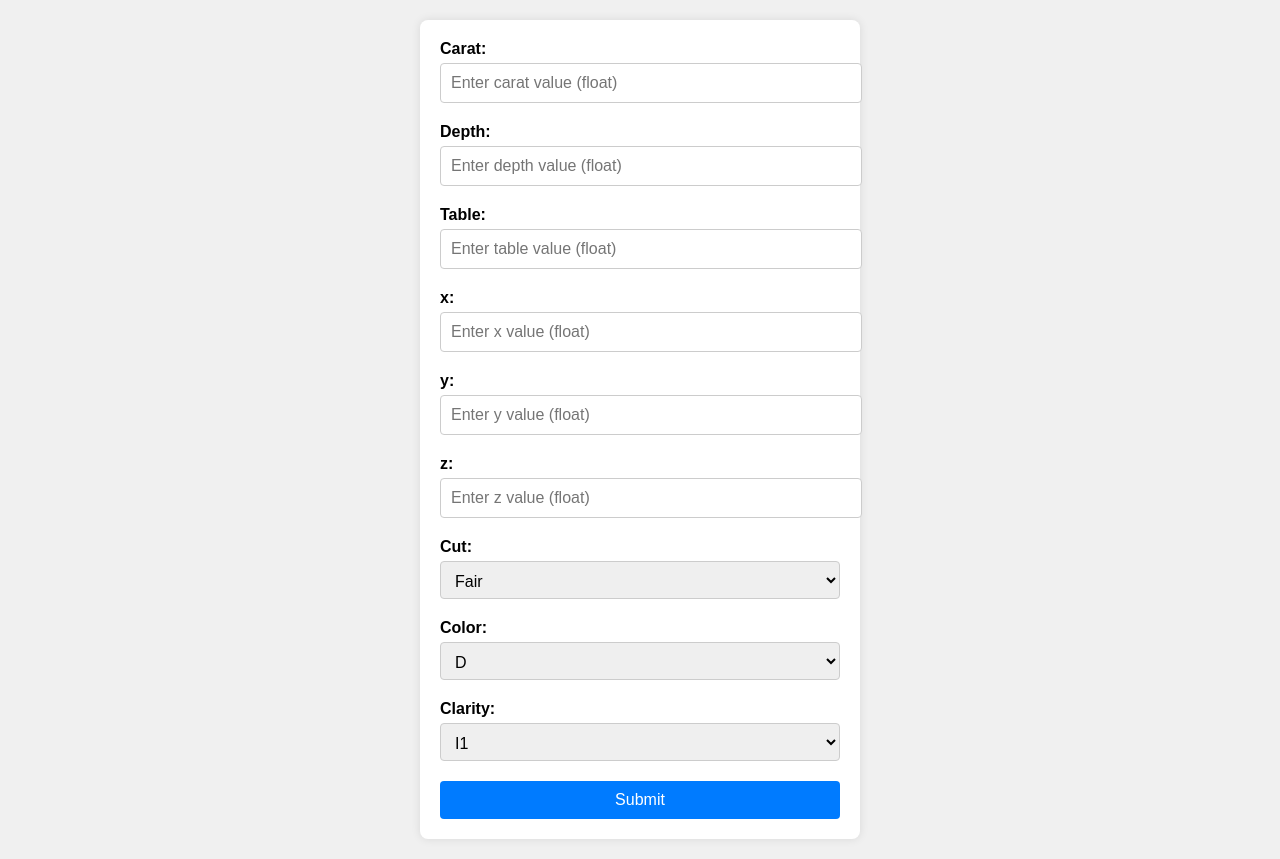
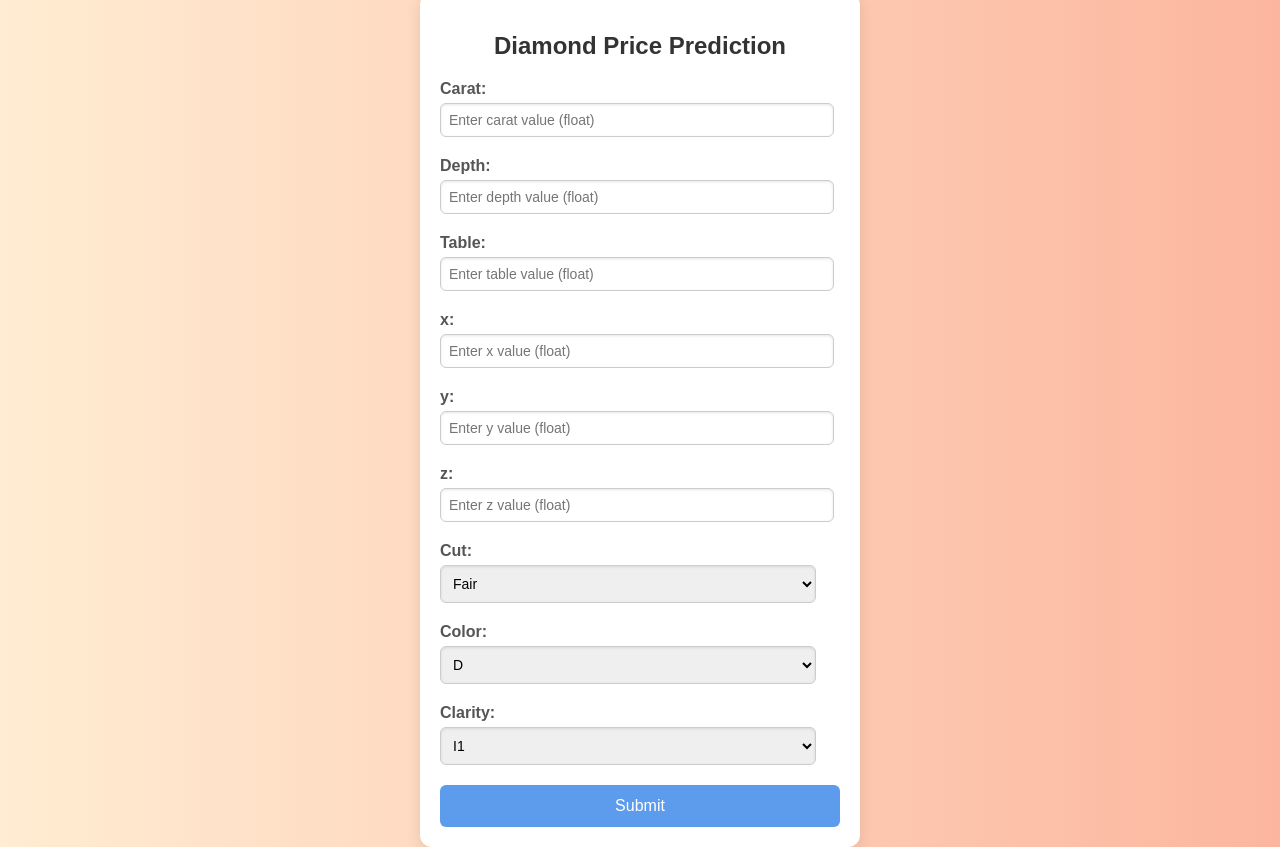
Before and after one commit to mahendragharad/Diamond_Price_Prediction_Using_Linear_Regression, a Flask app: page /predict in a window 1280 px wide. Run offline with Flask 3, Linux system fonts and the light colour scheme.

Commit message:
first commit

```diff
--- a/templates/form.html
+++ b/templates/form.html
@@ -4,45 +4,59 @@
     <title>Diamond Price Prediction</title>
     <style>
         body {
-            font-family: Arial, sans-serif;
-            background-color: #f0f0f0;
+            font-family: 'Arial', sans-serif;
+            background: linear-gradient(to right, #ffecd2, #fcb69f);
             margin: 0;
             padding: 20px;
+            display: flex;
+            justify-content: center;
+            align-items: center;
+            height: 100vh;
         }
 
         form {
             max-width: 400px;
-            margin: 0 auto;
+            width: 100%;
             background-color: #fff;
             padding: 20px;
-            border-radius: 8px;
-            box-shadow: 0 0 10px rgba(0, 0, 0, 0.1);
+            border-radius: 12px;
+            box-shadow: 0 4px 15px rgba(0, 0, 0, 0.1);
+            text-align: center;
+        }
+
+        h2 {
+            margin-bottom: 20px;
+            color: #333;
+            font-size: 24px;
         }
 
         .form-group {
             margin-bottom: 15px;
+            text-align: left;
         }
 
         label {
             display: block;
             margin-bottom: 5px;
             font-weight: bold;
+            color: #555;
         }
 
         input[type="text"],
         select {
-            width: 100%;
-            padding: 10px;
+            width: calc(100% - 24px);
+            padding: 8px;
             border: 1px solid #ccc;
-            border-radius: 4px;
-            font-size: 16px;
+            border-radius: 6px;
+            font-size: 14px;
             transition: border-color 0.3s ease;
+            box-shadow: inset 0 1px 3px rgba(0, 0, 0, 0.1);
         }
 
         input[type="text"]:focus,
         select:focus {
             outline: none;
-            border-color: #66afe9;
+            border-color: #5D9CEC;
         }
 
         select {
@@ -52,18 +66,20 @@
         input[type="submit"] {
             display: block;
             width: 100%;
-            background-color: #007bff;
+            background-color: #5D9CEC;
             color: #fff;
-            padding: 10px;
+            padding: 12px;
             border: none;
-            border-radius: 4px;
+            border-radius: 6px;
             font-size: 16px;
             cursor: pointer;
-            transition: background-color 0.3s ease;
+            transition: background-color 0.3s ease, transform 0.2s ease;
+            margin-top: 20px;
         }
 
         input[type="submit"]:hover {
-            background-color: #0056b3;
+            background-color: #4A89DC;
+            transform: translateY(-2px);
         }
 
         /* Clearfix for floating elements */
@@ -81,6 +97,7 @@
 </head>
 <body>
     <form action="{{url_for('predict_datapoint')}}" method="POST">
+        <h2>Diamond Price Prediction</h2>
         <div class="form-group">
             <label for="carat">Carat:</label>
             <input type="text" id="carat" name="carat" placeholder="Enter carat value (float)">
@@ -149,7 +166,6 @@
             </select>
         </div>
 
-        <div style="clear:both;"></div>
         <input type="submit" value="Submit">
     </form>
 </body>
```
Also changed, not shown: Python project .txt (deleted, +0 -22 lines), templates/results.html (+73 -1 lines), README.md, 3 other files.
